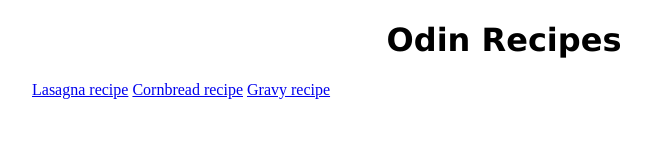
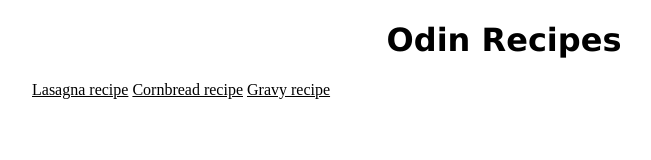
Before and after one commit to sean5962/odin-recipes, a plain HTML site: page index.html in a window 1280 px wide. Shown: the whole page, without its empty margins (16-667 px from the left). Drawn offline with Linux system fonts and the light colour scheme.

Commit message:
Add black as test for repo

```diff
--- a/styles.css
+++ b/styles.css
@@ -1,3 +1,7 @@
+* {
+    color: black;
+}
+
 body {
     width: 80%;
     text-align: center;
```
